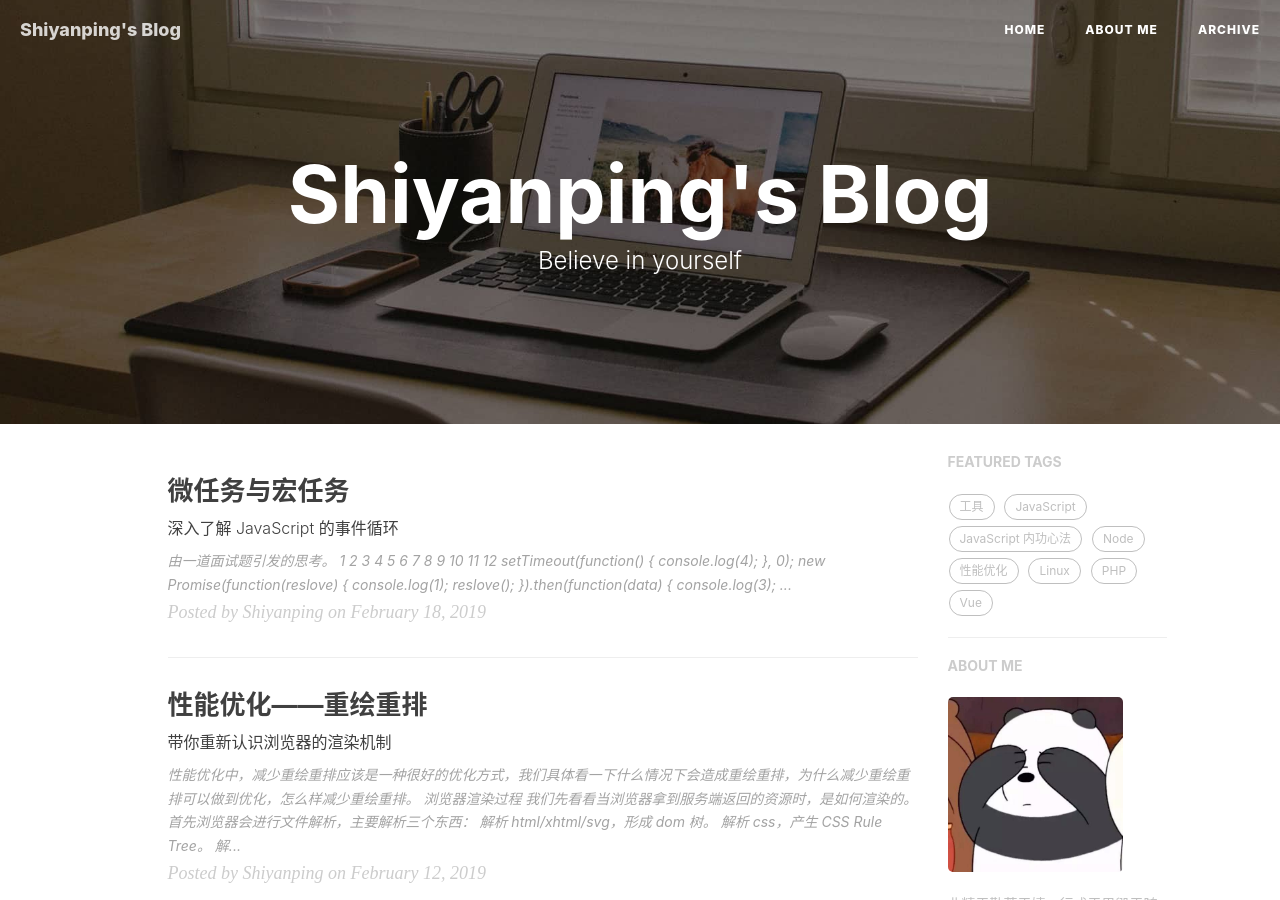
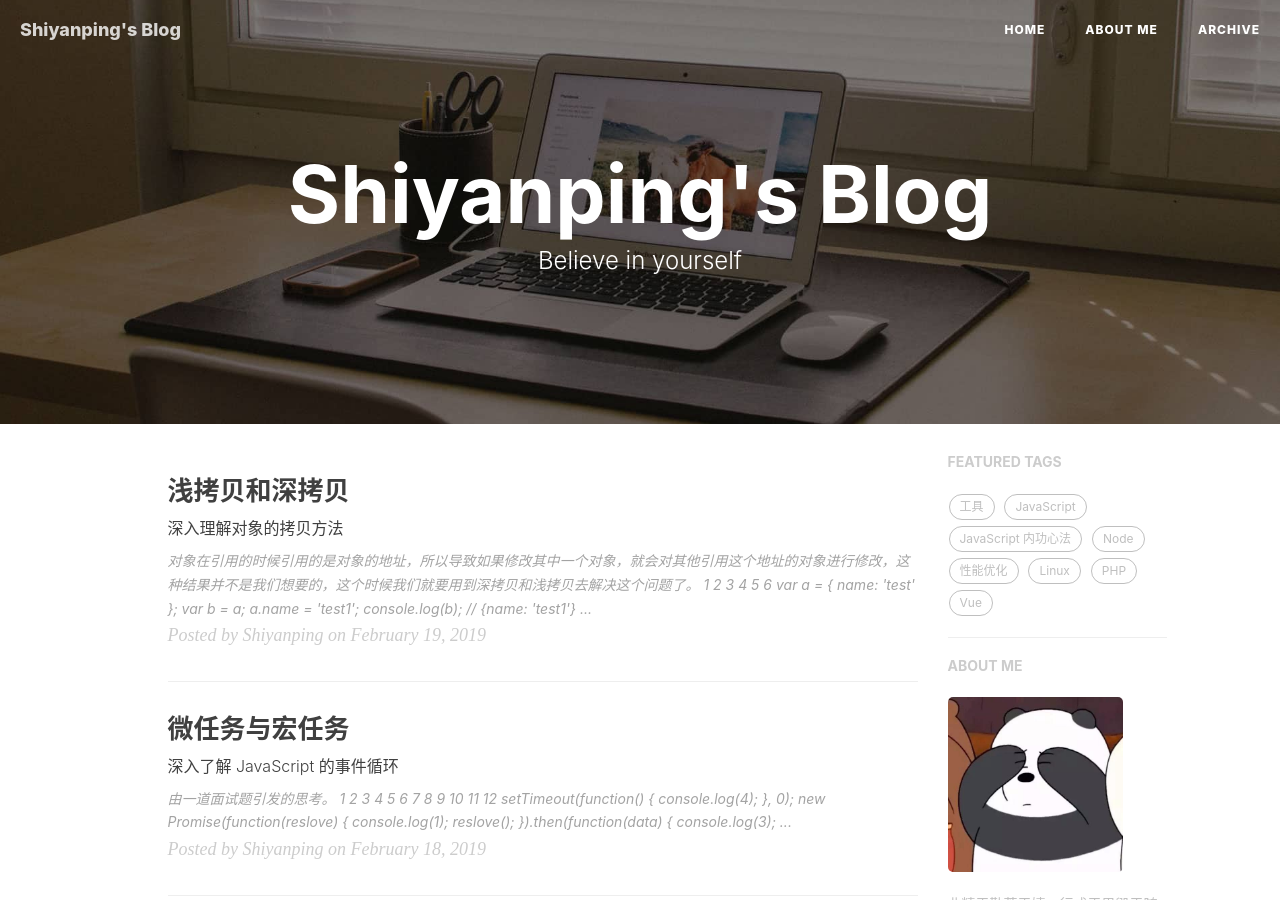
Before and after one commit to Shiyanping/Shiyanping.github.io, a Jekyll site: the page built from index.html, in a window 1280 px wide and 900 px high. Built offline with Jekyll 4.4.1, drawn with Linux system fonts in a browser that asks for light colours; nearby versions of some CDN libraries; the list of posts is cut into pages by our own code; comment, search, counter and statistics services are not loaded; some of the changed text lies outside the part shown.

Commit message:
添加深拷贝和浅拷贝

````diff
--- /dev/null
+++ b/_posts/2019-02-19-deepClone.md
@@ -0,0 +1,142 @@
+---
+layout: post
+header-img: 'img/post-bg-dreamer.jpg'
+header-mask: 0.4
+author: 'Shiyanping'
+title: 浅拷贝和深拷贝
+subtitle: 深入理解对象的拷贝方法
+tags:
+  - JavaScript
+---
+
+对象在引用的时候引用的是对象的地址，所以导致如果修改其中一个对象，就会对其他引用这个地址的对象进行修改，这种结果并不是我们想要的，这个时候我们就要用到深拷贝和浅拷贝去解决这个问题了。
+
+```js
+var a = {
+  name: 'test'
+};
+var b = a;
+a.name = 'test1';
+console.log(b); // {name: 'test1'}
+```
+
+## 浅拷贝
+
+- Object.assign
+
+Object.assign 只会拷贝所有的属性值到新的对象中，如果属性值是对象的话，拷贝的是地址，所以并不是深拷贝。
+
+```js
+var a = {
+  name: 'test'
+};
+var b = Object.assign({}, a);
+a.name = 'test1';
+console.log(b); // {name: 'test'}
+```
+
+- ...扩展运算符
+
+我们可以通过扩展运算符实现浅拷贝。
+
+```js
+var a = {
+  name: 'test'
+};
+var b = { ...a };
+a.name = 'test1';
+console.log(b); // {name: 'test'}
+```
+
+## 深拷贝
+
+最简单的深拷贝可以通过 `JSON.parse(JSON.stringify(obj))` 实现。
+
+```js
+let a = {
+  age: 1,
+  jobs: {
+    first: 'FE'
+  }
+};
+let b = JSON.parse(JSON.stringify(a));
+a.jobs.first = 'native';
+console.log(b.jobs.first); // FE
+```
+
+但是如果对象中包含 undefined，Symbol，序列化函数，循环引用对象这几种情况的话，这个方法就不起作用了。
+
+```js
+let a = {
+  age: undefined,
+  sex: Symbol('male'),
+  jobs: function() {},
+  name: 'yck'
+};
+let b = JSON.parse(JSON.stringify(a));
+console.log(b); // {name: "yck"}
+```
+
+深拷贝我们还可以使用 MessageChannel，这个方法可以处理 undefined 和循环引用对象。
+
+```js
+function structuralClone(obj) {
+  return new Promise(resolve => {
+    const { port1, port2 } = new MessageChannel();
+    port2.onmessage = ev => resolve(ev.data);
+    port1.postMessage(obj);
+  });
+}
+
+var obj = {
+  a: 1,
+  b: {
+    c: 2
+  }
+};
+
+obj.b.d = obj.b;
+
+// 注意该方法是异步的
+// 可以处理 undefined 和循环引用对象
+const test = async () => {
+  const clone = await structuralClone(obj);
+  console.log(clone);
+};
+test();
+```
+
+最简单的我们还可以使用 [lodash 的深拷贝方法](https://lodash.com/docs/4.17.11#cloneDeep)。
+
+如果想自己实现一个深拷贝，其实需要考虑多个边界情况，比较复杂，参考网上的内容，实现一个简易版的深拷贝。
+
+```js
+function deepClone(obj) {
+  function isObject(o) {
+    return (typeof o === 'object' || typeof o === 'function') && o !== null;
+  }
+
+  if (!isObject(obj)) {
+    throw new Error('非对象');
+  }
+
+  let isArray = Array.isArray(obj);
+  let newObj = isArray ? [...obj] : { ...obj };
+  Reflect.ownKeys(newObj).forEach(key => {
+    newObj[key] = isObject(obj[key]) ? deepClone(obj[key]) : obj[key];
+  });
+
+  return newObj;
+}
+
+let obj = {
+  a: [1, 2, 3],
+  b: {
+    c: 2,
+    d: 3
+  }
+};
+let newObj = deepClone(obj);
+newObj.b.c = 1;
+console.log(obj.b.c); // 2
+```
````
Also changed, not shown: _posts/2018-11-02-data-type.md (+1 -1 lines).
